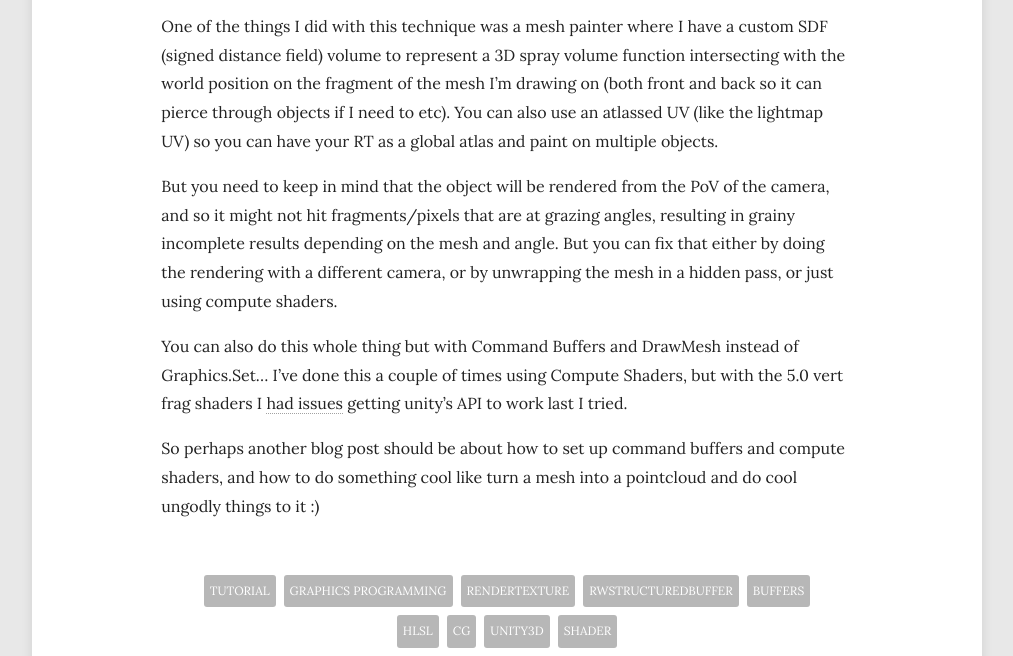
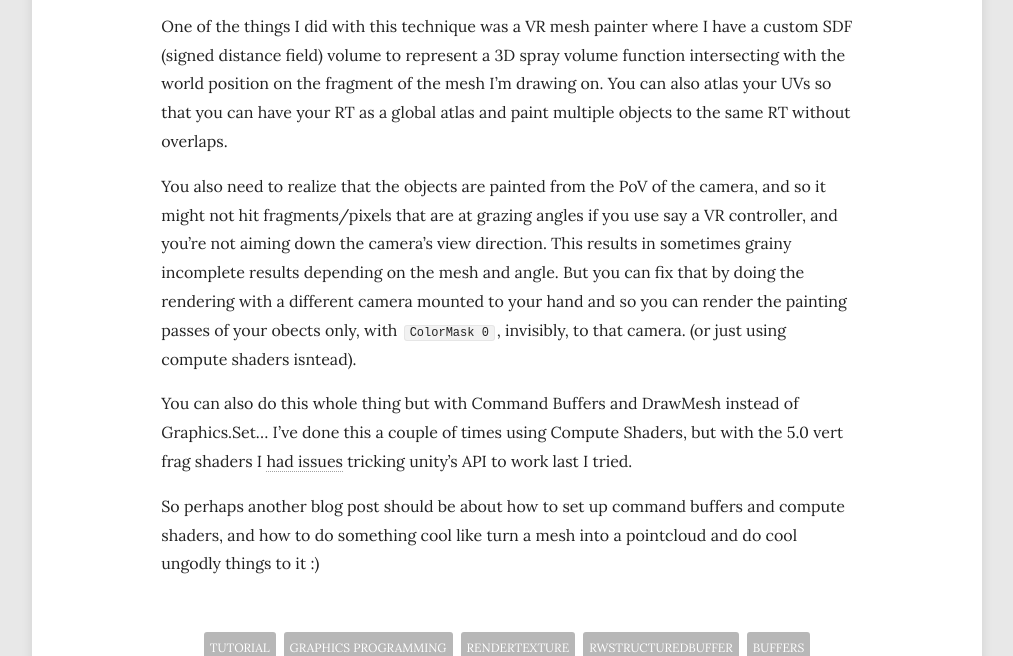
Before and after one commit to tdbe/tdbe.github.io, a Jekyll site: the page built from _posts/2018-06-17-write-to-custom-data-buffers-from-shaders.markdown, in a window 1280 px wide and 900 px high, scrolled down 4087 px, cut to the strip 244-900 px from the top of the window. Shown: the whole strip, without its empty margins (133-1146 px from the left). Built offline with Jekyll 4.4.1, drawn with Linux system fonts in a browser that asks for light colours; nearby versions of some CDN libraries; comment, search, counter and statistics services are not loaded; some of the changed text lies outside the part shown.

Commit message:
no message

```diff
--- a/_posts/2018-06-17-write-to-custom-data-buffers-from-shaders.markdown
+++ b/_posts/2018-06-17-write-to-custom-data-buffers-from-shaders.markdown
@@ -112,7 +112,7 @@ void ConstructDataBuffers()
 }
 {% endhighlight %}
 
-If y'all know how to iterate through memory and whatnot, you know what that memalloc value is for. It's the size of the struct in bytes. A float3 is 12 bytes, and the structure I created in the shader has 2 half3's which equal to 1x float3 :) In the C# side, we don't have half3s but we can define it as Vector3 which is resolved to float3 and is bound as a half3 on the GPU in our case.
+If y'all know how to iterate through memory, you know what that memalloc value is for. It's the size of the struct in bytes. A float3 is 12 bytes, and the structure I created in the shader has 2 half3's which equal to 1x float3 :) In the C# side, we don't have half3s but we can define it as Vector3 which is resolved to float3 and is bound as a half3 on the GPU in our case. If you're worried about conversion, there's a `Mathf.FloatToHalf()` function.
 
 
 Now to do stuff with the data of this struct from C#. Do this in `Update()` if you want/need, it's fine.
@@ -145,10 +145,10 @@ Done! Now go do cool stuff. And show me.
 
 <iframe width="560" height="315" src="//www.youtube.com/embed/NVLIyvMUsTs" frameborder="0"> </iframe>
 
-One of the things I did with this technique was a mesh painter where I have a custom SDF (signed distance field) volume to represent a 3D spray volume function intersecting with the world position on the fragment of the mesh I'm drawing on (both front and back so it can pierce through objects if I need to etc). You can also use an atlassed UV (like the lightmap UV) so you can have your RT as a global atlas and paint on multiple objects.
+One of the things I did with this technique was a VR mesh painter where I have a custom SDF (signed distance field) volume to represent a 3D spray volume function intersecting with the world position on the fragment of the mesh I'm drawing on. You can also atlas your UVs so that you can have your RT as a global atlas and paint multiple objects to the same RT without overlaps.
 
-But you need to keep in mind that the object will be rendered from the PoV of the camera, and so it might not hit fragments/pixels that are at grazing angles, resulting in grainy incomplete results depending on the mesh and angle. But you can fix that either by doing the rendering with a different camera, or by unwrapping the mesh in a hidden pass, or just using compute shaders.
+You also need to realize that the objects are painted from the PoV of the camera, and so it might not hit fragments/pixels that are at grazing angles if you use say a VR controller, and you're not aiming down the camera's view direction. This results in sometimes grainy incomplete results depending on the mesh and angle. But you can fix that by doing the rendering with a different camera mounted to your hand and so you can render the painting passes of your obects only, with `ColorMask 0`, invisibly, to that camera. (or just using compute shaders isntead).
 
-You can also do this whole thing but with Command Buffers and DrawMesh instead of Graphics.Set... I've done this a couple of times using Compute Shaders, but with the 5.0 vert frag shaders I [had issues](https://forum.unity.com/threads/using-rwtexture2d-float4-in-vertex-fragment-shaders.531872/) getting unity's API to work last I tried.
+You can also do this whole thing but with Command Buffers and DrawMesh instead of Graphics.Set... I've done this a couple of times using Compute Shaders, but with the 5.0 vert frag shaders I [had issues](https://forum.unity.com/threads/using-rwtexture2d-float4-in-vertex-fragment-shaders.531872/) tricking unity's API to work last I tried.
 
 So perhaps another blog post should be about how to set up command buffers and compute shaders, and how to do something cool like turn a mesh into a pointcloud and do cool ungodly things to it :)
```
